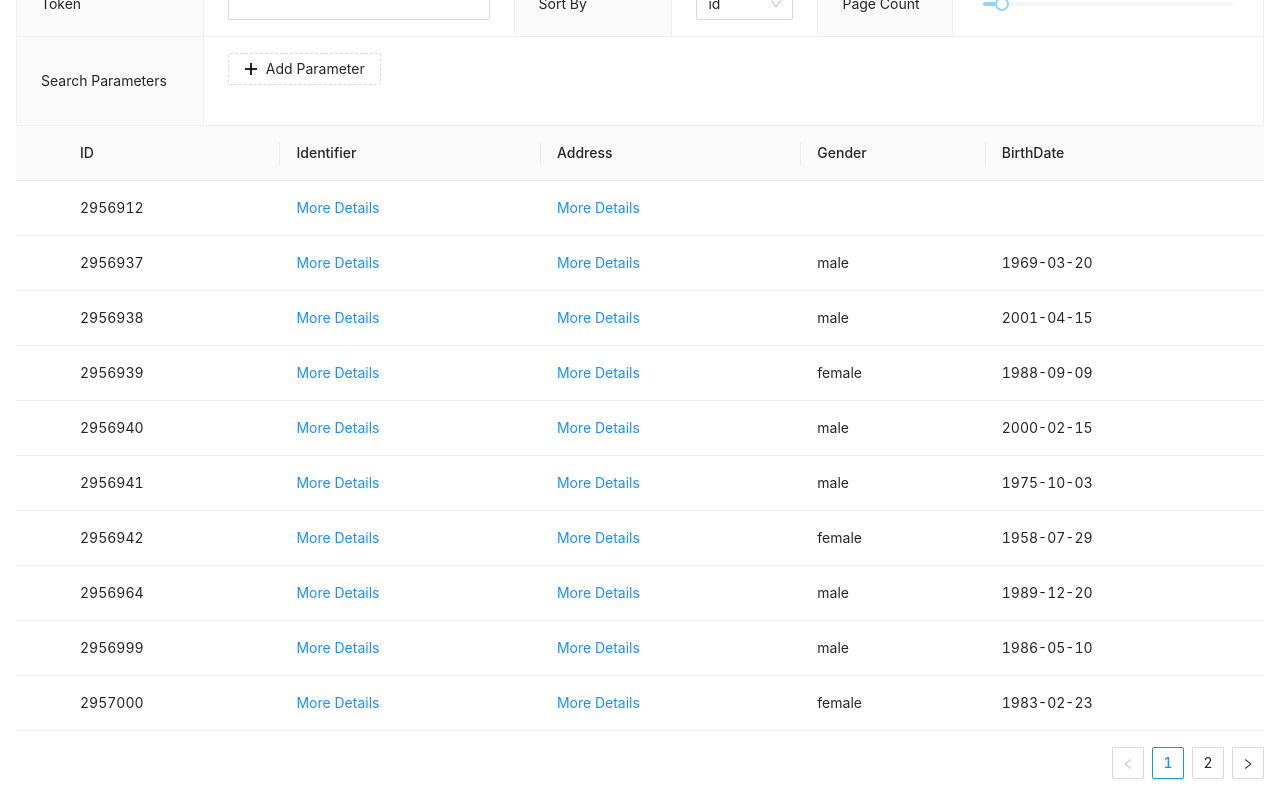
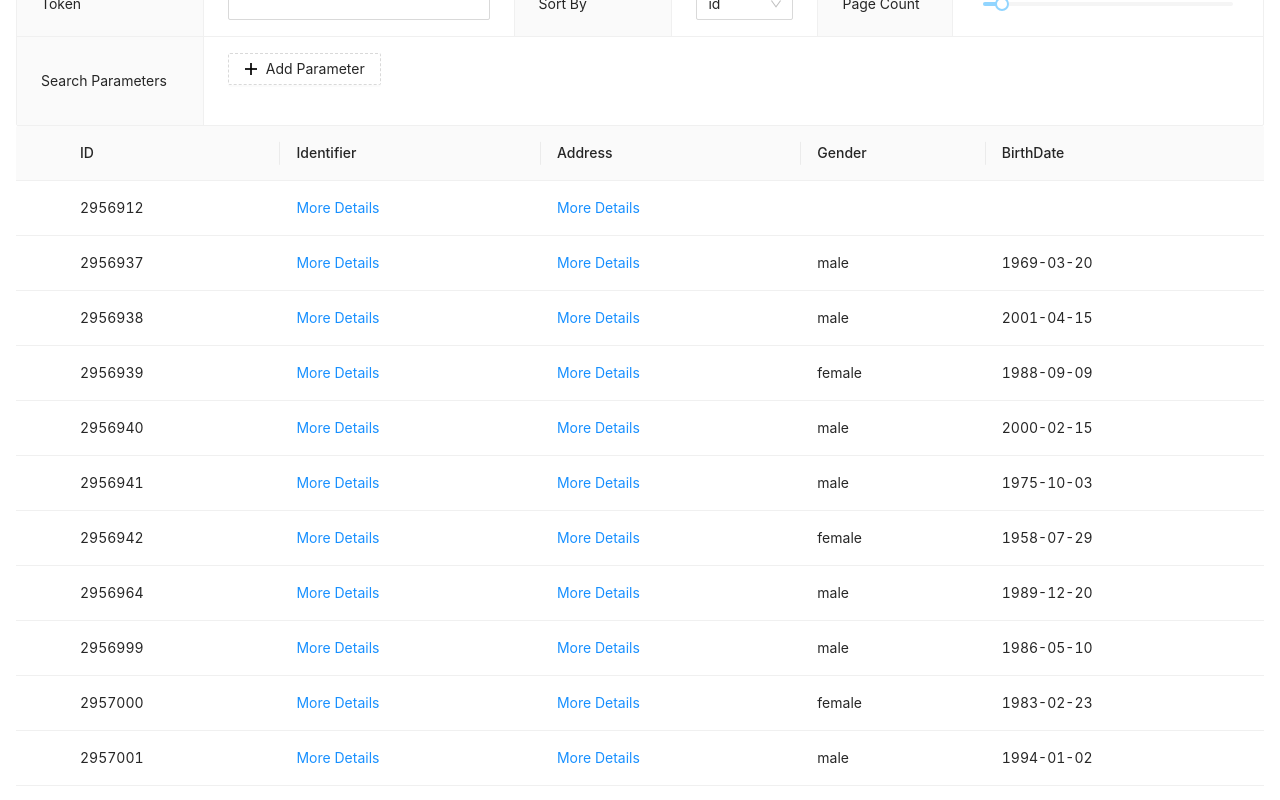
Before and after one commit to johnny990628/RedPanda_React, a React (Create React App) app: page / in a window 1280 px wide. Shown: the part 220-1020 px from the top of the page. Built offline with nearby package versions, Linux system fonts and the light colour scheme; the HTML template or start-up script is replaced by a standard one.

Commit message:
feat: pateint resource type define

```diff
--- a/src/Components/JSONTable/index.tsx
+++ b/src/Components/JSONTable/index.tsx
@@ -2,6 +2,7 @@ import React, { useState } from 'react'
 import type { TableColumnsType } from 'antd'
 import { Table, Badge, Menu, Dropdown, Space, Row } from 'antd'
 import DATA from './data.json'
+import { capitalizeFirstLetter } from './../../Utils/string.converter'
 
 function JSONTable() {
     const [expendedIndex, setExpendedIndex] = useState<number>(-1)
@@ -17,20 +18,13 @@ function JSONTable() {
     }
 
     const expandedRowRender = () => {
-        const columns = expendedData?.length > 0 ? Object.keys(expendedData[0]).map(key => ({ title: key, dataIndex: key, key: key })) : []
+        const children =
+            expendedData?.length > 0
+                ? Object.keys(expendedData[0]).map(key => ({ title: capitalizeFirstLetter(key), dataIndex: key, key: key }))
+                : []
+        const columns = [{ title: capitalizeFirstLetter(expendedColName), children }]
 
-        return <Table columns={columns} dataSource={expendedData} pagination={false} />
-    }
-
-    type PatientResourceType = {
-        id: string
-        text: { status: string; div: string }
-        identifier: { system: string }[]
-        name: { family: string; given: string[] }[]
-        gender: string
-        birthDate: string
-        address: { use: string; line: string[]; city: string; country: string; state: string; postalCode: string }[]
-        search: { mode: string }
+        return <Table size="small" bordered columns={columns} dataSource={expendedData} pagination={false} />
     }
 
     const columns = [
@@ -75,6 +69,7 @@ function JSONTable() {
             }}
             expandedRowKeys={[expendedIndex]}
             dataSource={DATA.map((d, i) => ({ key: i, ...d.resource }))}
+            pagination={false}
         />
     )
 }
--- /dev/null
+++ b/src/Utils/string.converter.ts
@@ -0,0 +1,3 @@
+export function capitalizeFirstLetter(string:string) {
+  return string.charAt(0).toUpperCase() + string.slice(1);
+}
```
Also changed, not shown: src/Types/Patient.ts (added, +67 -0 lines).
